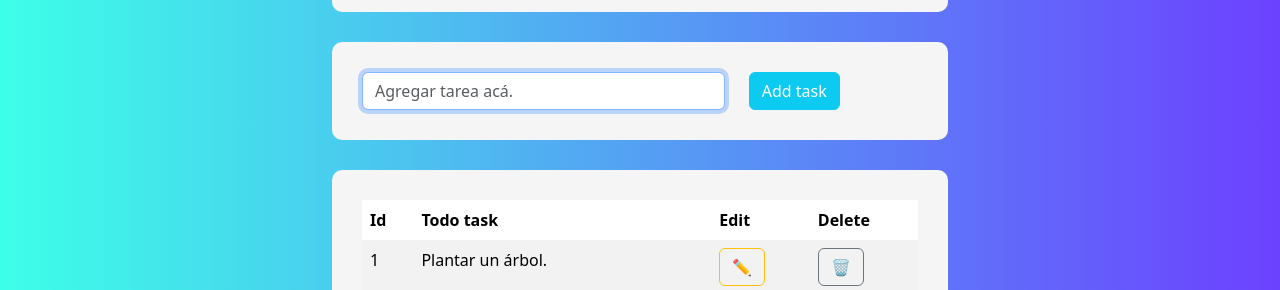
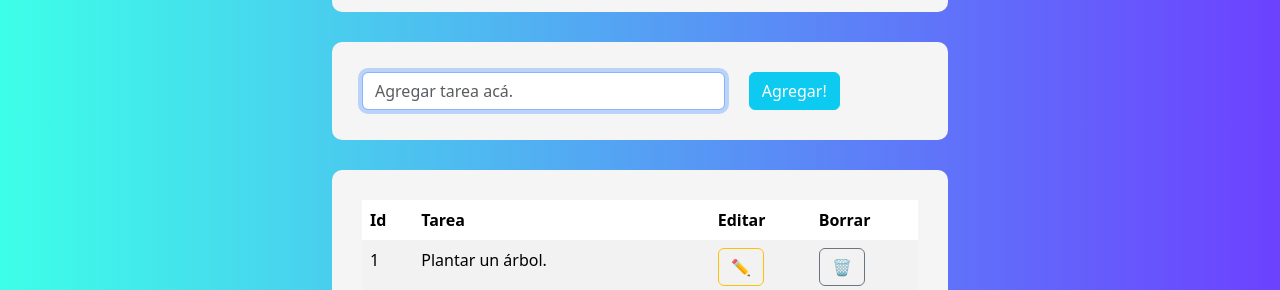
Before and after one commit to FedeHC/Todo-App, a React (Create React App) app: page / in a window 1280 px wide. Shown: the part 128-418 px from the top of the page. Built offline with nearby package versions, Linux system fonts and the light colour scheme.

Commit message:
Traduciendo al español texto en cabecera de tabla y en botón de formulario.

```diff
--- a/src/ToDoList.js
+++ b/src/ToDoList.js
@@ -15,7 +15,7 @@ function ToDoList() {
   const [editMode, setEditMode] = useState(false);
   const [editTodo, setEditTodo] = useState(null);
 
-  const buttonTitle = editMode ? "Edit task" : "Add task";
+  const buttonTitle = editMode ? "Editar!" : "Agregar!";
   const buttonStyle = editMode ? "warning" : "info";
 
   const handleSubmit = event => {
@@ -76,9 +76,9 @@ function ToDoList() {
               <thead>
                 <tr>
                   <th className="thStyle">Id</th>
-                  <th className="thStyle">Todo task</th>
-                  <th className="thStyle">Edit</th>
-                  <th className="thStyle">Delete</th>
+                  <th className="thStyle">Tarea</th>
+                  <th className="thStyle">Editar</th>
+                  <th className="thStyle">Borrar</th>
                 </tr>
               </thead>
 
```
